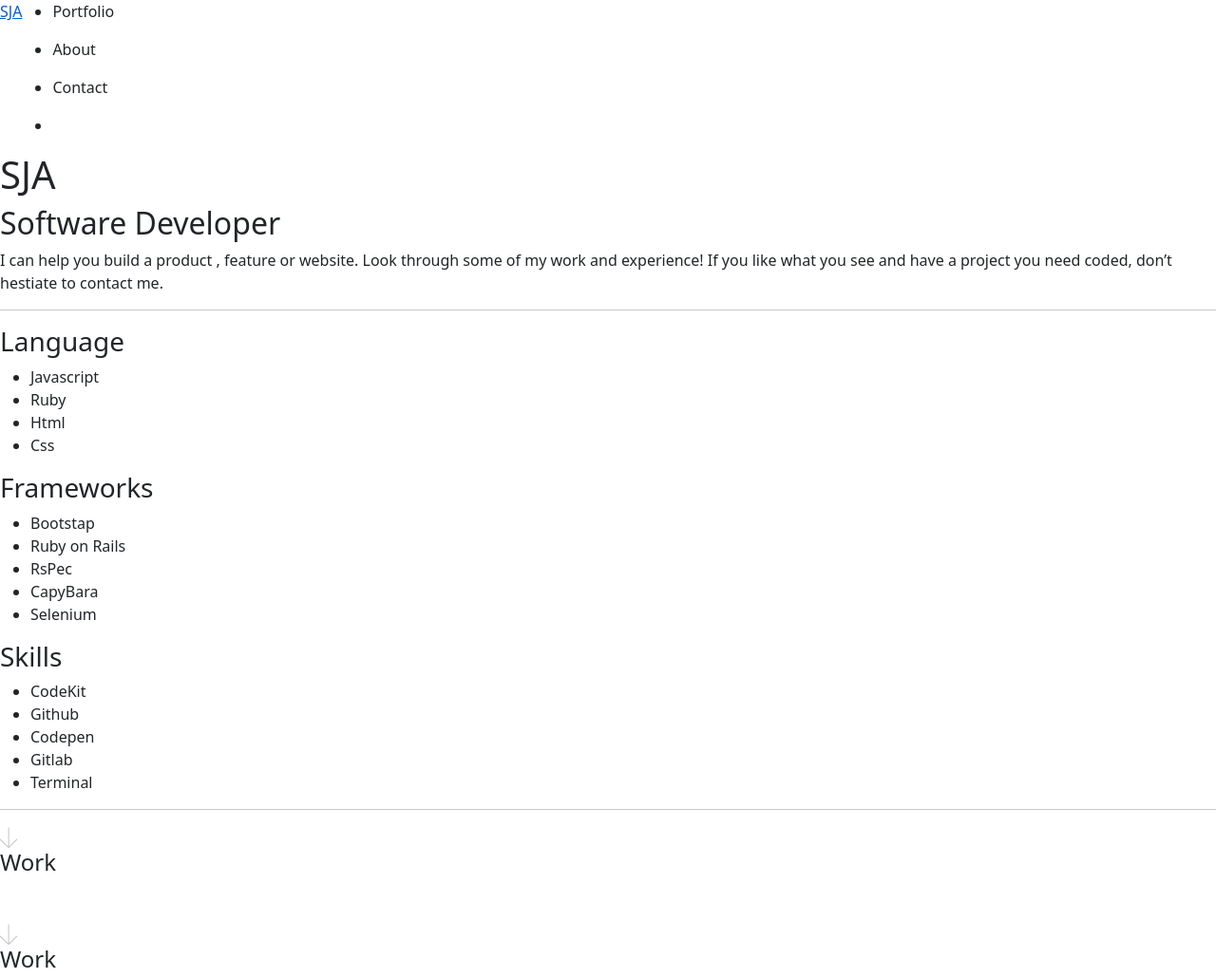
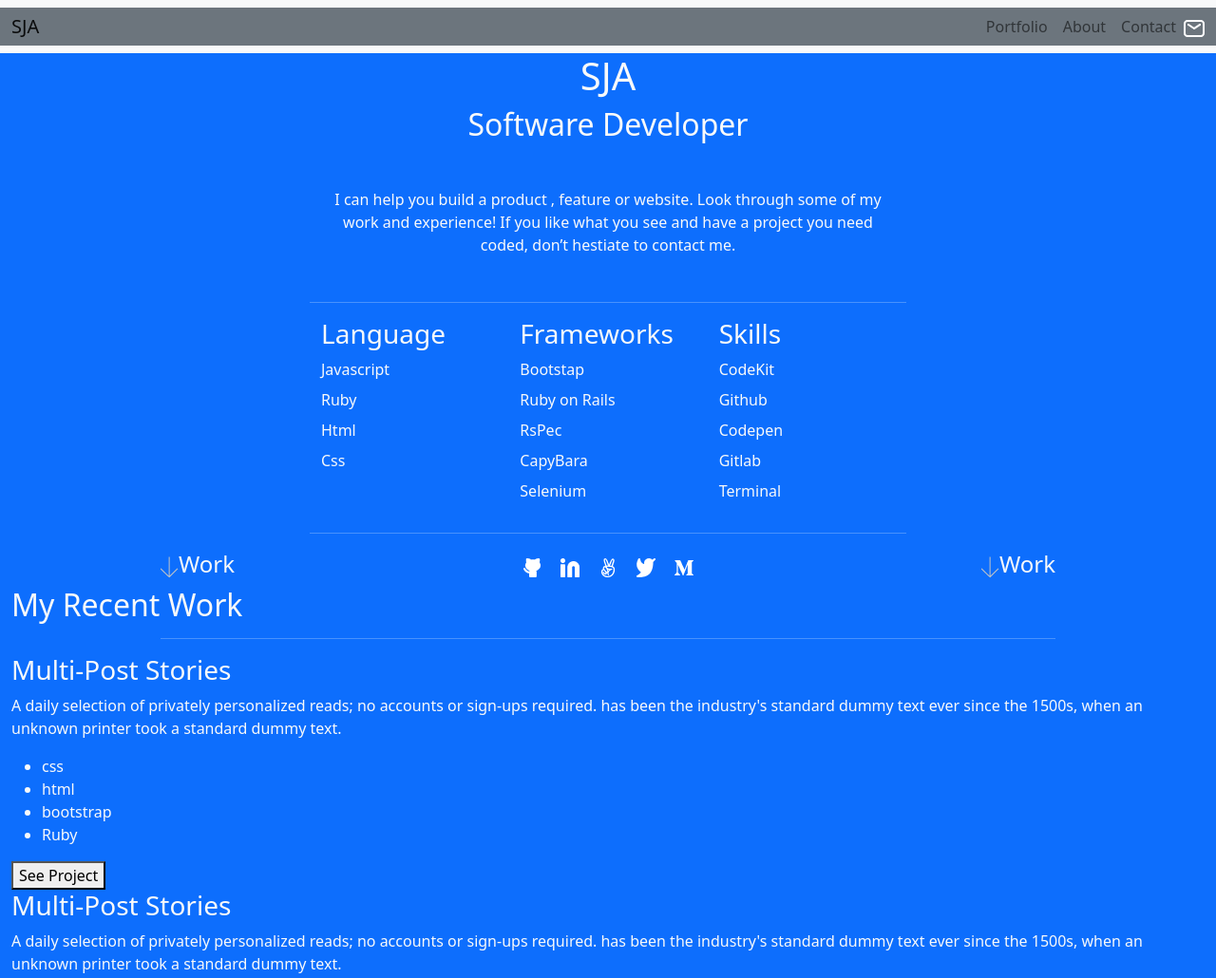
Before and after one commit to sja-thedude/Project-UsingBootstrap, a plain HTML site: page index.html in a window 1280 px wide. Shown: the top 1030 px of the page at 95% size. Drawn offline with nearby package versions, Linux system fonts and the light colour scheme.

Commit message:
Add some styling with bootstrap

```diff
--- a/index.html
+++ b/index.html
@@ -7,12 +7,12 @@
     <title>Personal Portfolio</title>
     <link href="https://cdn.jsdelivr.net/npm/bootstrap@5.0.2/dist/css/bootstrap.min.css" rel="stylesheet" integrity="sha384-EVSTQN3/azprG1Anm3QDgpJLIm9Nao0Yz1ztcQTwFspd3yD65VohhpuuCOmLASjC" crossorigin="anonymous">
   </head>
-  <body>
+  <body class="bg-primary text-light">
     <header class="header">
-      <nav class="nav">
-        <a href="#" class="logo">SJA</a>
+      <!-- <nav class="nav">
+        <a href="#" class="logo">SJA</a> -->
         <!--Desktop Version Menu-->
-        <ul class="nav-ditems">
+        <!-- <ul class="nav-ditems">
           <li class="nav-ditemportfolio">
             <p>Portfolio</p>
           </li>
@@ -26,16 +26,39 @@
             <img src="img/UnionEnv.png" alt="Envelope" />
           </li>
         </ul>
-        <!--Mobile First-->
-         <img class="btn" src="img/Union.png" alt="Union" />
+        Mobile First-->
+         <!-- <img class="btn" src="img/Union.png" alt="Union" /> -->
+      <!-- </nav> -->
+
+
+
+
+      <nav class="navbar navbar-expand-lg navbar-light bg-light">
+        <div class=" bg-secondary container-fluid d-flex justify-content-between">
+          <a class="navbar-brand " href="#">SJA</a>
+            <ul class="navbar-nav">
+              <li class="nav-item">
+                <a class="nav-link " aria-current="page" href="#">Portfolio</a>
+              </li>
+              <li class="nav-item">
+                <a class="nav-link " href="#">About</a>
+              </li>
+              <li class="nav-item">
+                <a class="nav-link " href="#" tabindex="-1" aria-disabled="true">Contact</a>
+              </li>
+              <li class="nav-item my-auto">
+                <img src="img/UnionEnv.png" alt="Envelope" />
+              </li>
+            </ul>
+            </div>
       </nav>
     </header>
-    <section class="mainabout">
-      <section class="intro">
-        <section class="about">
-          <h1>SJA</h1>
-          <h2 class="para">Software Developer</h2>
-          <p class="par">
+    <section class="container-fluid">
+      <section class="">
+        <section class="">
+          <h1 class="mx-auto text-center">SJA</h1>
+          <h2 class="text-center mb-5">Software Developer</h2>
+          <p class="w-50 mx-auto mb-5 container text-center">
             I can help you build a product ,
             feature or website. Look through some of my work and
             experience!
@@ -43,49 +66,49 @@
             don’t hestiate to contact me.
           </p>
         </section>
-        <div class="hr1"><hr></div>
+        <div class="w-50 mx-auto"><hr class=""></div>
 
-        <section class="head">
-          <div class="lang">
+        <section class="row w-50 mx-auto ">
+          <div class="col-sm-4">
             <h3>Language</h3>
-            <ul>
-              <li class="l1">Javascript</li>
-              <li class="l2">Ruby</li>
-              <li class="l3">Html</li>
-              <li class="l4">Css</li>
+            <ul class="list-inline">
+              <li class="mb-2">Javascript</li>
+              <li class="mb-2">Ruby</li>
+              <li class="mb-2">Html</li>
+              <li class="mb-2">Css</li>
             </ul>
           </div>
-          <div class="fw">
+          <div class="col-sm-4">
             <h3>Frameworks</h3>
-            <ul>
-              <li class="fw1">Bootstap</li>
-              <li class="fw2">Ruby on Rails</li>
-              <li class="fw3">RsPec</li>
-              <li class="fw4">CapyBara</li>
-              <li class="fw5">Selenium</li>
+            <ul class="list-inline">
+              <li class="mb-2">Bootstap</li>
+              <li class="mb-2">Ruby on Rails</li>
+              <li class="mb-2">RsPec</li>
+              <li class="mb-2">CapyBara</li>
+              <li class="mb-2">Selenium</li>
             </ul>
           </div>
-          <div class="skills">
+          <div class="col-sm-4">
             <h3>Skills</h3>
-            <ul>
-              <li class="s1">CodeKit</li>
-              <li class="s2">Github</li>
-              <li class="s3">Codepen</li>
-              <li class="s4">Gitlab</li>
-              <li class="s5">Terminal</li>
+            <ul class="list-inline">
+              <li class="mb-2">CodeKit</li>
+              <li class="mb-2">Github</li>
+              <li class="mb-2">Codepen</li>
+              <li class="mb-2">Gitlab</li>
+              <li class="mb-2">Terminal</li>
             </ul>
           </div>
         </section>
-        <div class="hr2"><hr></div>
-        <div class="socialicon">
-          <div class="workicon1">
+        <div class="w-50 mx-auto"><hr class=""></div>
+        <div class="w-75 mx-auto d-flex justify-content-between ">
+          <div class="d-flex align-items-center">
             <img src="img/arrowdown.png" alt="Arrow" />
             <h4>Work</h4>
           </div>
           <div class="link">
             <img src="img/SocialMedia.png" alt="Social Media" />
           </div>
-          <div class="workicon2">
+          <div class="d-flex align-items-center">
             <img src="img/arrowdown.png" alt="Arrow" />
             <h4>Work</h4>
           </div>
@@ -93,7 +116,7 @@
       </section>
       <section class="work">
         <h2>My Recent Work</h2>
-        <div class="hr3"><hr></div>
+        <div class="w-75 mx-auto"><hr class=""></div>
         <section class="w1">
           <div class="imgplaceholder"></div>
           <div class="w1p">
```
